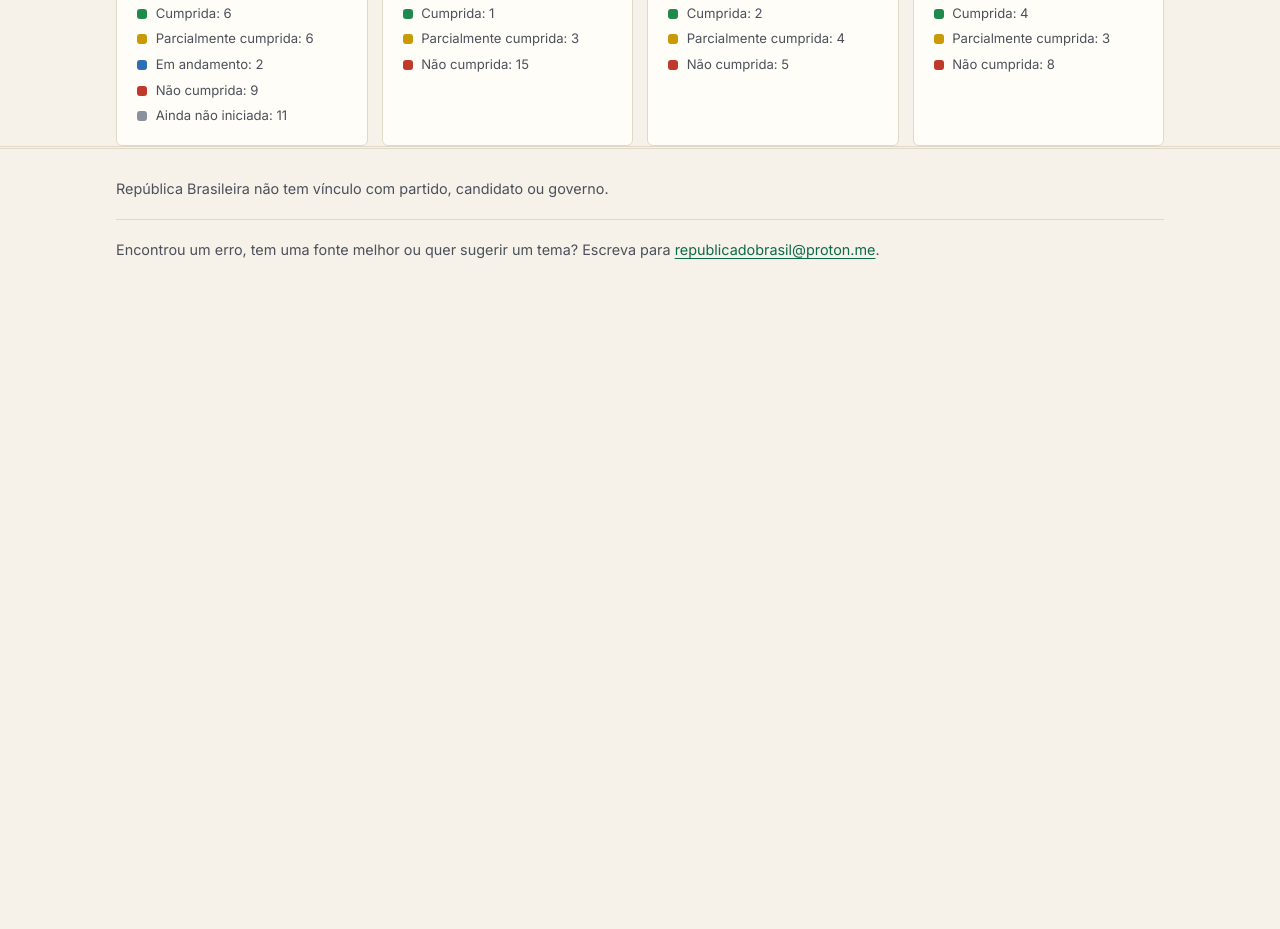
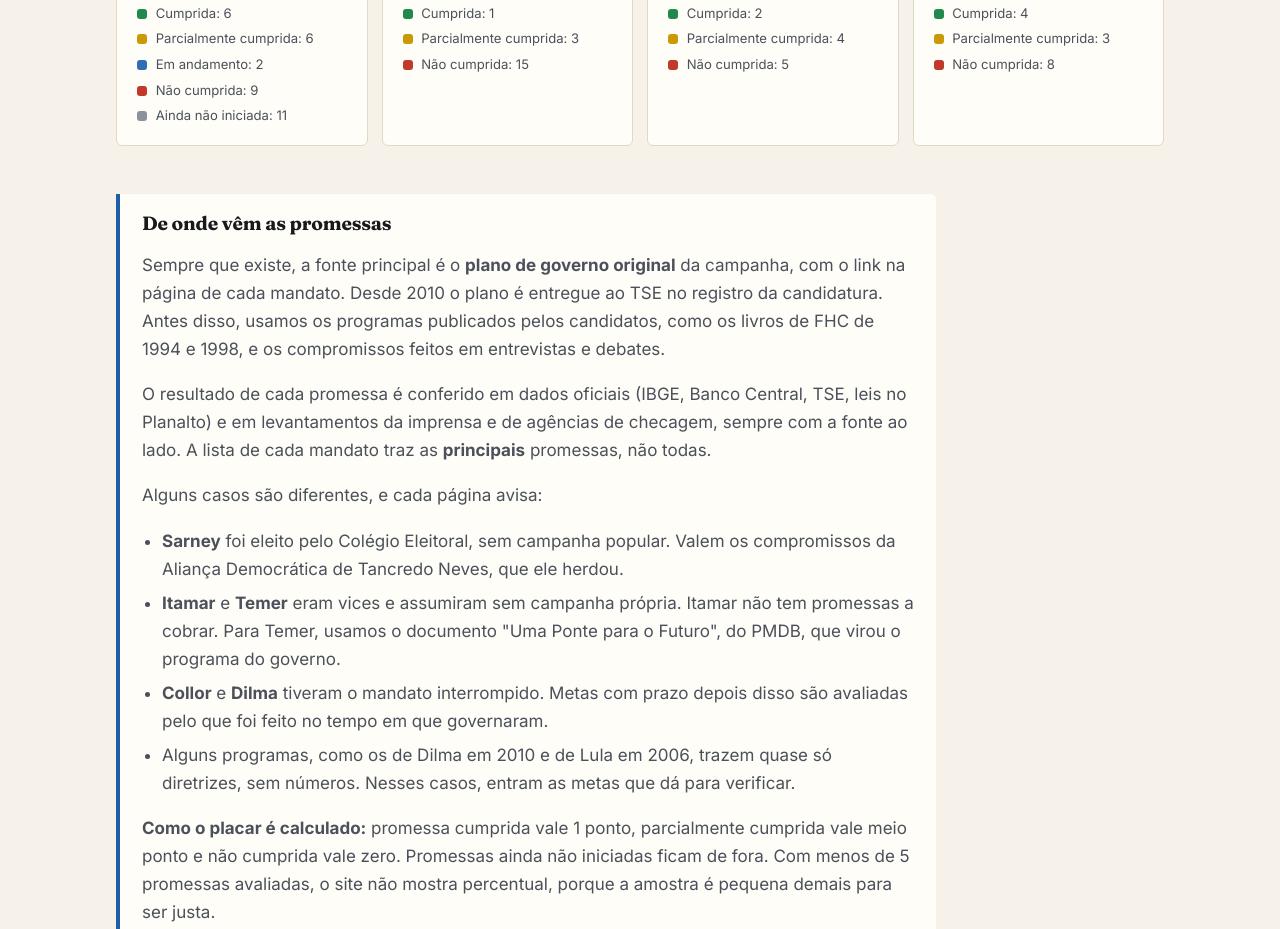
Before and after one commit to republicabrasileira/republicabrasileira, an Astro site: page /presidentes in a window 1280 px wide. Shown: the part 961-1890 px from the top of the page. Before the commit the page ends 1263 px from the top, so only its background shows below. Built offline with nearby package versions, Linux system fonts and the light colour scheme; Astro itself is replaced by a stand-in of ours.

Commit message:
Explicação para o leitor na página de presidentes

```diff
--- a/src/pages/presidentes/index.astro
+++ b/src/pages/presidentes/index.astro
@@ -27,4 +27,31 @@ const presidentes = await getPresidentes();
       ))
     }
   </div>
+
+  <section class="nota-metodo">
+    <h2>De onde vêm as promessas</h2>
+    <p>
+      Sempre que existe, a fonte principal é o <strong>plano de governo original</strong> da campanha, com o link
+      na página de cada mandato. Desde 2010 o plano é entregue ao TSE no registro da candidatura. Antes disso,
+      usamos os programas publicados pelos candidatos, como os livros de FHC de 1994 e 1998, e os compromissos
+      feitos em entrevistas e debates.
+    </p>
+    <p>
+      O resultado de cada promessa é conferido em dados oficiais (IBGE, Banco Central, TSE, leis no Planalto) e
+      em levantamentos da imprensa e de agências de checagem, sempre com a fonte ao lado. A lista de cada
+      mandato traz as <strong>principais</strong> promessas, não todas.
+    </p>
+    <p>Alguns casos são diferentes, e cada página avisa:</p>
+    <ul>
+      <li><strong>Sarney</strong> foi eleito pelo Colégio Eleitoral, sem campanha popular. Valem os compromissos da Aliança Democrática de Tancredo Neves, que ele herdou.</li>
+      <li><strong>Itamar</strong> e <strong>Temer</strong> eram vices e assumiram sem campanha própria. Itamar não tem promessas a cobrar. Para Temer, usamos o documento "Uma Ponte para o Futuro", do PMDB, que virou o programa do governo.</li>
+      <li><strong>Collor</strong> e <strong>Dilma</strong> tiveram o mandato interrompido. Metas com prazo depois disso são avaliadas pelo que foi feito no tempo em que governaram.</li>
+      <li>Alguns programas, como os de Dilma em 2010 e de Lula em 2006, trazem quase só diretrizes, sem números. Nesses casos, entram as metas que dá para verificar.</li>
+    </ul>
+    <p>
+      <strong>Como o placar é calculado:</strong> promessa cumprida vale 1 ponto, parcialmente cumprida vale meio
+      ponto e não cumprida vale zero. Promessas ainda não iniciadas ficam de fora. Com menos de 5 promessas
+      avaliadas, o site não mostra percentual, porque a amostra é pequena demais para ser justa.
+    </p>
+  </section>
 </Base>
--- a/src/styles/global.css
+++ b/src/styles/global.css
@@ -281,6 +281,11 @@ table.dados.propostas td.vazio { color: var(--tinta-3); font-style: italic; }
 .espectro p { margin: 10px 0 0; font-weight: 600; font-size: 0.95rem; }
 .nota-opiniao { margin: 32px 0; padding: 16px 20px; background: var(--superficie); border-left: 4px solid var(--opiniao); border-radius: 0 var(--raio) var(--raio) 0; }
 .nota-opiniao p { margin: 10px 0 0; }
+.nota-metodo { margin: 48px 0 0; padding: 18px 22px; background: var(--superficie); border-left: 4px solid var(--fatos); border-radius: 0 var(--raio) var(--raio) 0; max-width: 820px; }
+.nota-metodo h2 { margin: 0 0 8px; font-size: 1.2rem; }
+.nota-metodo p, .nota-metodo li { color: var(--tinta-2); }
+.nota-metodo ul { padding-left: 20px; }
+.nota-metodo li { margin: 6px 0; }
 
 /* ---------- responsivo ---------- */
 @media (max-width: 820px) {
```
